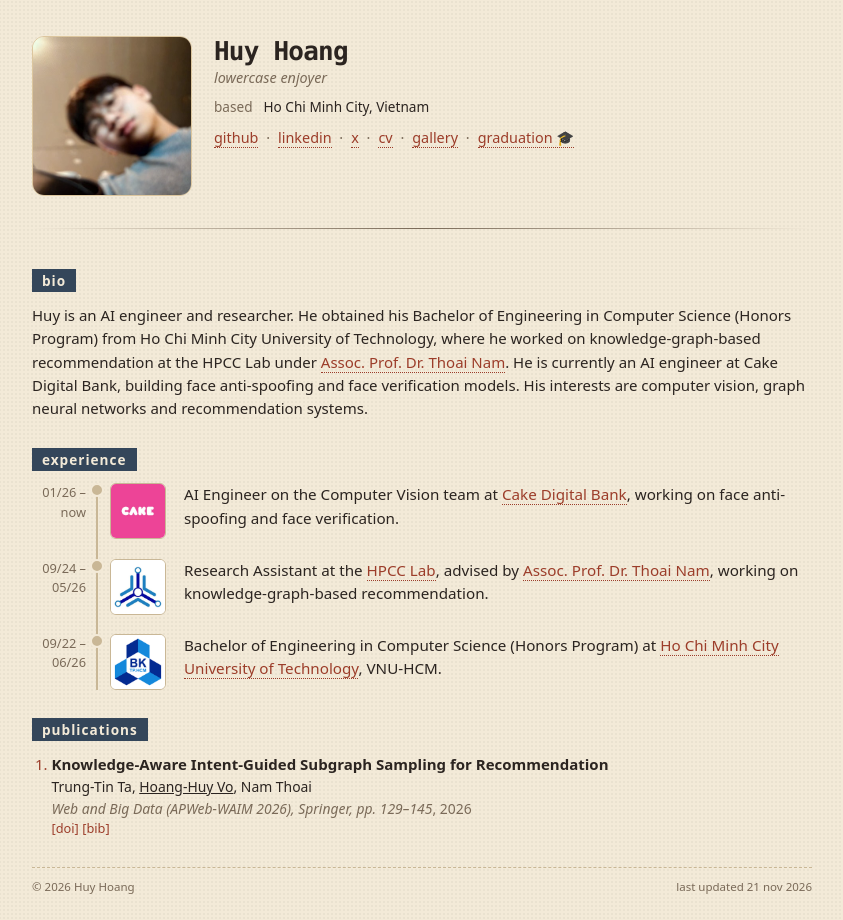
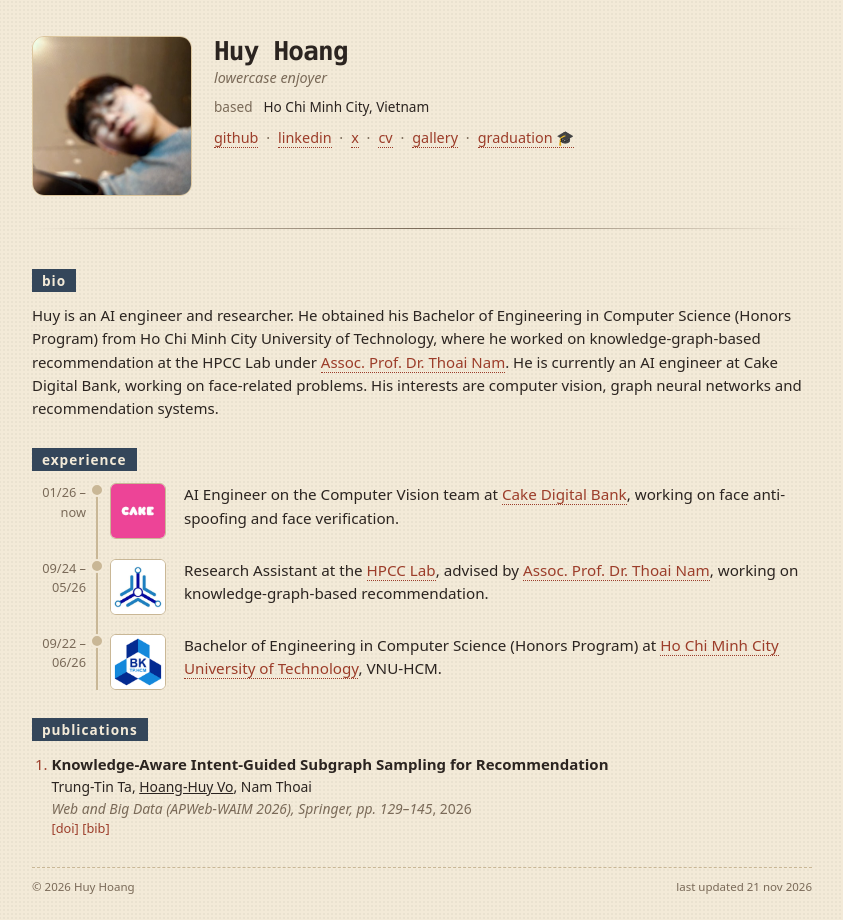
Before and after one commit to edithh81/edithh81.github.io, a Jekyll site: the page built from index.html, in a window 1280 px wide. Shown: the whole page, without its empty margins (218-1061 px from the left). Built offline with Jekyll 4.4.1, drawn with Linux system fonts in a browser that asks for light colours.

Commit message:
Simplify current-work line in bio
Co-Authored-By: Claude Opus 5.5 <noreply@anthropic.com>

```diff
--- a/_data/profile.yml
+++ b/_data/profile.yml
@@ -14,6 +14,5 @@ bio: >
   Huy is an AI engineer and researcher. He obtained his Bachelor of Engineering in Computer Science
   (Honors Program) from Ho Chi Minh City University of Technology, where he worked
   on knowledge-graph-based recommendation at the HPCC Lab under <a href="https://scholar.google.com/citations?user=m2fgQRAAAAAJ&hl=vi">Assoc. Prof. Dr. Thoai Nam</a>.
-  He is currently an AI engineer at Cake Digital Bank, building face anti-spoofing and
-  face verification models. His interests are computer vision, graph neural networks
+  He is currently an AI engineer at Cake Digital Bank, working on face-related problems. His interests are computer vision, graph neural networks
   and recommendation systems.
```
